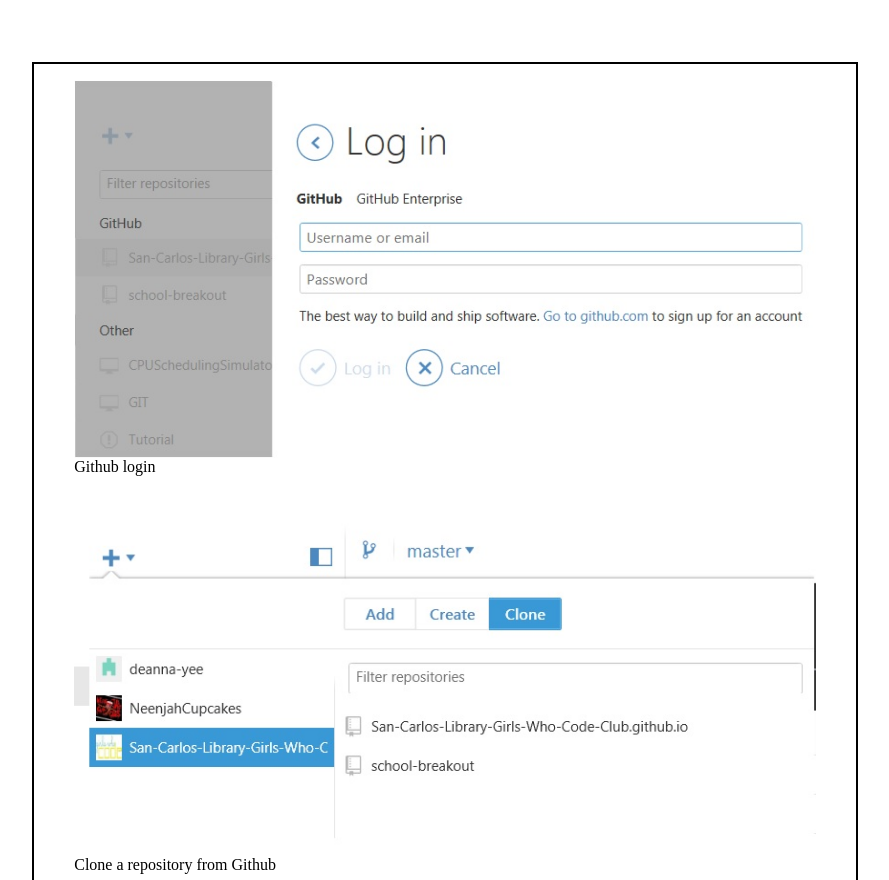
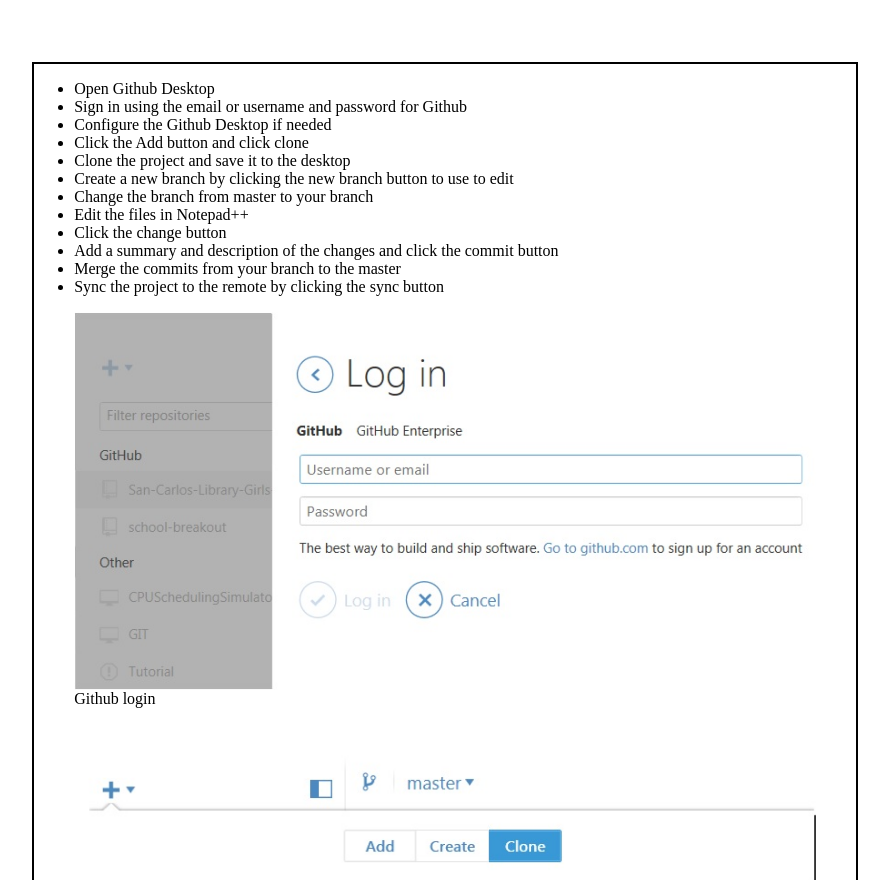
Before and after one commit to San-Carlos-Library-Girls-Who-Code-Club/San-Carlos-Library-Girls-Who-Code-Club.github.io, a plain HTML site: page resources/index.html in a window 1280 px wide. Shown: the part 1940-2820 px from the top of the page, without its empty margins (195-1084 px from the left). Drawn offline with Linux system fonts and the light colour scheme.

Commit message:
add github info

```diff
--- a/resources/index.html
+++ b/resources/index.html
@@ -71,6 +71,20 @@
 		</div>
 		<div id="github">
 			<div id="githubInfo">
+				<ul>
+					<li>Open Github Desktop</li>
+					<li>Sign in using the email or username and password for Github</li>
+					<li>Configure the Github Desktop if needed</li>
+					<li>Click the Add button and click clone</li>
+					<li>Clone the project and save it to the desktop</li>
+					<li>Create a new branch by clicking the new branch button to use to edit</li>
+					<li>Change the branch from master to your branch</li>
+					<li>Edit the files in Notepad++</li>
+					<li>Click the change button</li>
+					<li>Add a summary and description of the changes and click the commit button</li>
+					<li>Merge the commits from your branch to the master</li>
+					<li>Sync the project to the remote by clicking the sync button</li>
+				</ul>
 			</div>
 			<figure>
 				<img src="../images/github login.jpg" alt="Github Desktop login">
```
